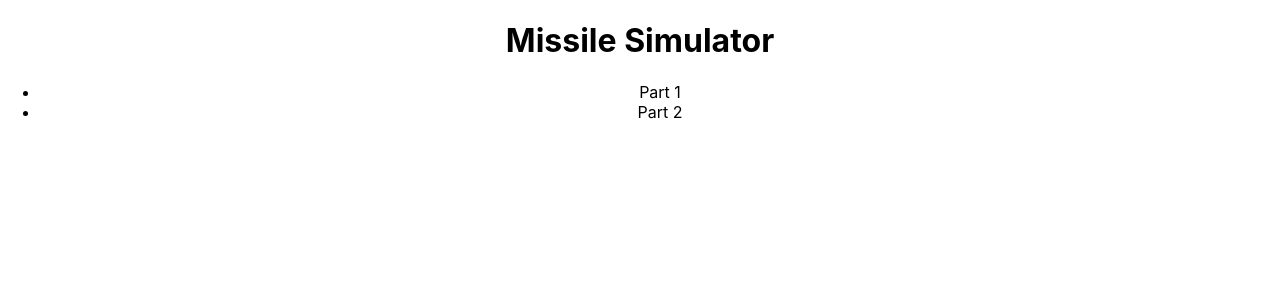
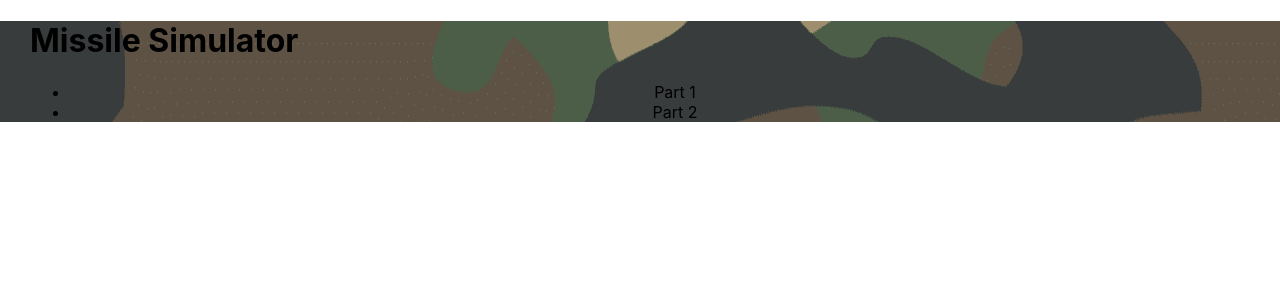
Before and after one commit to danasiongsin/Missile-Simulator, a React (Create React App) app: page / in a window 1280 px wide. Shown: the top 300 px of the page. Built offline with nearby package versions, Linux system fonts and the light colour scheme.

Commit message:
new changes

```diff
--- a/src/Header.css
+++ /dev/null
@@ -1,4 +0,0 @@
-header {
-
-}
-.nav
--- /dev/null
+++ b/src/components/Header.css
@@ -0,0 +1,11 @@
+header {
+   background-image: url("../camo-img.png");
+   padding-left: 30px;
+   margin-top: 0px;
+}
+h1 {
+   text-align: left;
+}
+.nav {
+
+}
--- a/src/components/Header.jsx
+++ b/src/components/Header.jsx
@@ -1,3 +1,4 @@
+import './Header.css';
 function Header() {
    return (
       <header>
```
Also changed, not shown: src/camo-img.png (added).
